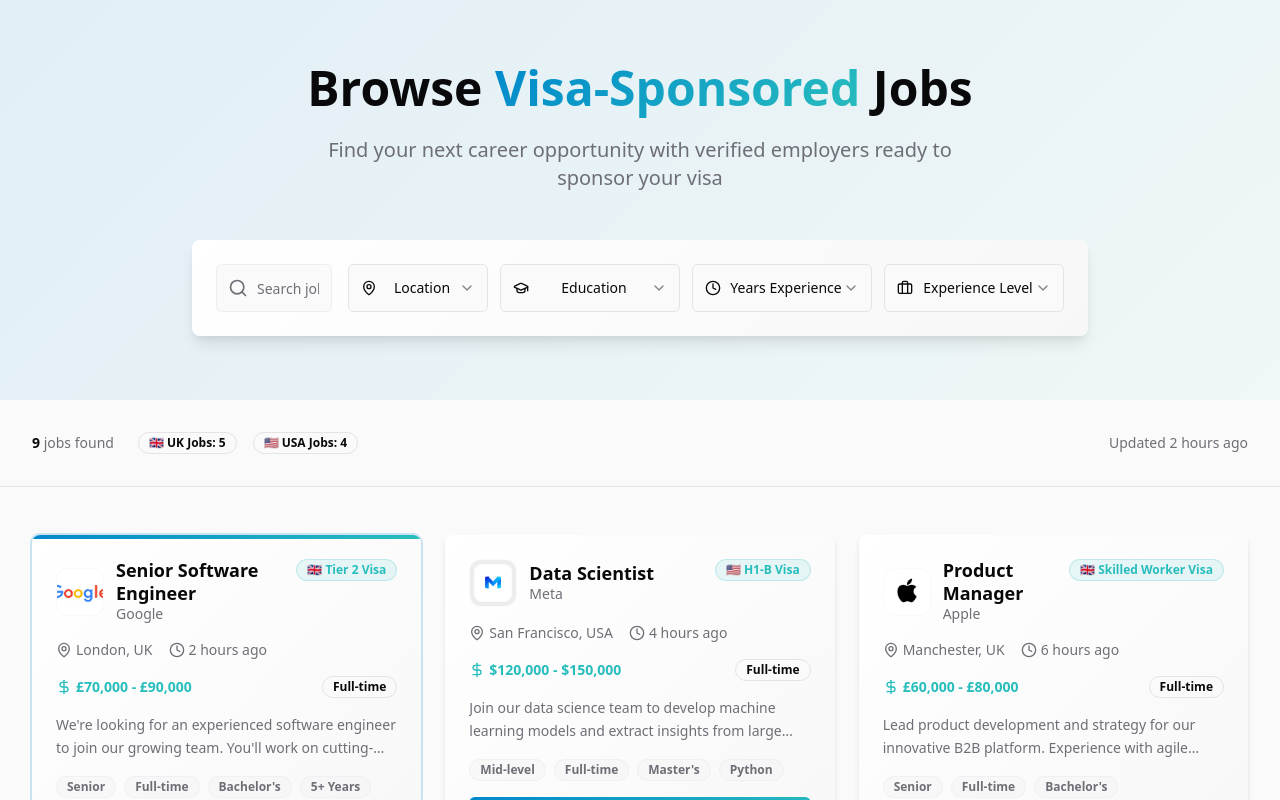
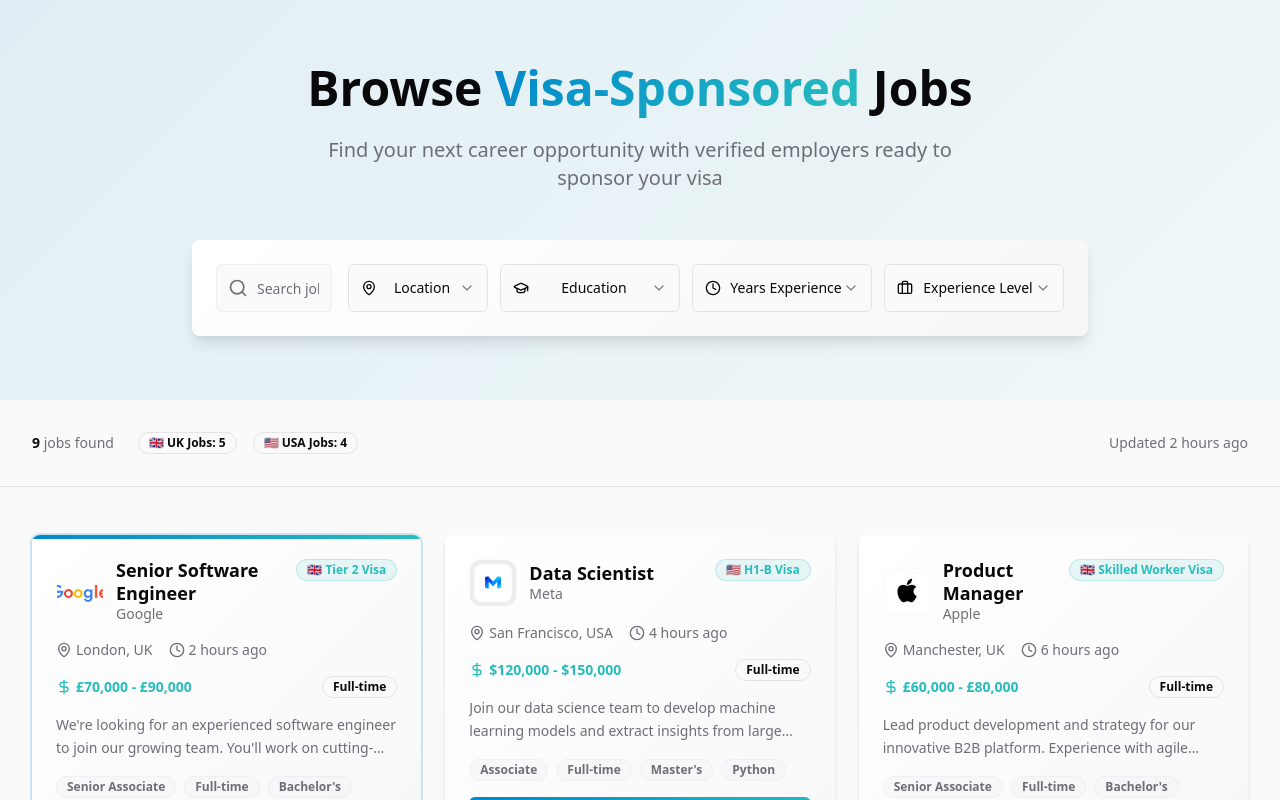
Before and after one commit to Isaacprogi/beem, a React (Vite) app: page /jobs in a window 1280 px wide. Shown: the top 800 px of the page. Built offline with nearby package versions, Linux system fonts and the light colour scheme.

Commit message:
Update experience level filter
Replaced "Mid-Senior level" with "Senior Associate" in the experience level filter. Also updated job labels to reflect the new "Senior Associate" designation where applicable.

```diff
--- a/src/components/JobsList.tsx
+++ b/src/components/JobsList.tsx
@@ -14,7 +14,7 @@ const mockJobs = [
     visaType: "Tier 2 Visa",
     description: "We're looking for an experienced software engineer to join our growing team. You'll work on cutting-edge projects and help build scalable solutions.",
     logo: "/src/assets/google-logo.png",
-    tags: ["Senior", "Full-time", "Bachelor's", "5+ Years"]
+    tags: ["Senior Associate", "Full-time", "Bachelor's", "5+ Years"]
   },
   {
     id: "2",
@@ -28,7 +28,7 @@ const mockJobs = [
     visaType: "H1-B Visa",
     description: "Join our data science team to develop machine learning models and extract insights from large datasets.",
     logo: "/src/assets/microsoft-logo.png",
-    tags: ["Mid-level", "Full-time", "Master's", "Python"]
+    tags: ["Associate", "Full-time", "Master's", "Python"]
   },
   {
     id: "3",
@@ -42,7 +42,7 @@ const mockJobs = [
     visaType: "Skilled Worker Visa",
     description: "Lead product development and strategy for our innovative B2B platform. Experience with agile methodologies required.",
     logo: "/src/assets/amazon-logo.png",
-    tags: ["Senior", "Full-time", "Bachelor's", "Management"]
+    tags: ["Senior Associate", "Full-time", "Bachelor's", "Management"]
   },
   {
     id: "4",
@@ -56,7 +56,7 @@ const mockJobs = [
     visaType: "O-1 Visa",
     description: "Design and maintain cloud infrastructure, automate deployment processes, and ensure system reliability.",
     logo: "/src/assets/tesla-logo.png",
-    tags: ["Mid-level", "Full-time", "Bachelor's", "DevOps"]
+    tags: ["Associate", "Full-time", "Bachelor's", "DevOps"]
   },
   {
     id: "5",
@@ -70,7 +70,7 @@ const mockJobs = [
     visaType: "Tier 2 Visa",
     description: "Create intuitive user experiences for our digital products. Portfolio of mobile and web designs required.",
     logo: "/src/assets/apple-logo.png",
-    tags: ["Mid-level", "Full-time", "Bachelor's", "Design"]
+    tags: ["Associate", "Full-time", "Bachelor's", "Design"]
   },
   {
     id: "6",
@@ -84,7 +84,7 @@ const mockJobs = [
     visaType: "H1-B Visa",
     description: "Build and deploy ML models at scale. Experience with TensorFlow, PyTorch, and cloud platforms required.",
     logo: "/src/assets/meta-logo.png",
-    tags: ["Senior", "Full-time", "Master's", "AI/ML"]
+    tags: ["Senior Associate", "Full-time", "Master's", "AI/ML"]
   },
 ];
 
--- a/src/pages/Jobs.tsx
+++ b/src/pages/Jobs.tsx
@@ -23,7 +23,7 @@ const allJobs = [
     featured: true,
     logo: "/src/assets/google-logo.png",
     url: "https://careers.google.com/",
-    tags: ["Senior", "Full-time", "Bachelor's", "5+ Years"]
+    tags: ["Senior Associate", "Full-time", "Bachelor's", "5+ Years"]
   },
   {
     id: "2",
@@ -38,7 +38,7 @@ const allJobs = [
     description: "Join our data science team to develop machine learning models and extract insights from large datasets using Python, TensorFlow, and AWS.",
     logo: "/src/assets/meta-logo.png",
     url: "https://www.metacareers.com/",
-    tags: ["Mid-level", "Full-time", "Master's", "Python"]
+    tags: ["Associate", "Full-time", "Master's", "Python"]
   },
   {
     id: "3",
@@ -53,7 +53,7 @@ const allJobs = [
     description: "Lead product development and strategy for our innovative B2B platform. Experience with agile methodologies and user research required.",
     logo: "/src/assets/apple-logo.png",
     url: "https://www.apple.com/careers/us/",
-    tags: ["Senior", "Full-time", "Bachelor's", "Management"]
+    tags: ["Senior Associate", "Full-time", "Bachelor's", "Management"]
   },
   {
     id: "4",
@@ -68,7 +68,7 @@ const allJobs = [
     description: "Design and maintain cloud infrastructure, automate deployment processes using Kubernetes, Docker, and ensure system reliability.",
     logo: "/src/assets/microsoft-logo.png",
     url: "https://careers.microsoft.com/",
-    tags: ["Mid-level", "Full-time", "Bachelor's", "DevOps"]
+    tags: ["Associate", "Full-time", "Bachelor's", "DevOps"]
   },
   {
     id: "5",
@@ -83,7 +83,7 @@ const allJobs = [
     description: "Create intuitive user experiences for our digital products. Portfolio of mobile and web designs required. Figma and user testing experience preferred.",
     logo: "/src/assets/tesla-logo.png",
     url: "https://www.tesla.com/careers",
-    tags: ["Mid-level", "Full-time", "Bachelor's", "Design"]
+    tags: ["Associate", "Full-time", "Bachelor's", "Design"]
   },
   {
     id: "6",
@@ -98,7 +98,7 @@ const allJobs = [
     description: "Build and deploy ML models at scale. Experience with TensorFlow, PyTorch, and cloud platforms required. PhD in Computer Science preferred.",
     logo: "/src/assets/amazon-logo.png",
     url: "https://www.amazon.jobs/",
-    tags: ["Senior", "Full-time", "Master's", "AI/ML"]
+    tags: ["Senior Associate", "Full-time", "Master's", "AI/ML"]
   },
   {
     id: "7",
@@ -113,7 +113,7 @@ const allJobs = [
     description: "Develop responsive web applications using React, TypeScript, and modern CSS frameworks. Experience with accessibility standards required.",
     logo: "/src/assets/goldman-sachs-logo.png",
     url: "https://www.goldmansachs.com/careers",
-    tags: ["Mid-level", "Full-time", "Bachelor's", "Frontend"]
+    tags: ["Associate", "Full-time", "Bachelor's", "Frontend"]
   },
   {
     id: "8",
@@ -128,7 +128,7 @@ const allJobs = [
     description: "Implement security measures and conduct vulnerability assessments. Experience with penetration testing and security frameworks required.",
     logo: "/src/assets/microsoft-logo.png",
     url: "https://careers.microsoft.com/",
-    tags: ["Senior", "Full-time", "Bachelor's", "Security"]
+    tags: ["Senior Associate", "Full-time", "Bachelor's", "Security"]
   },
   {
     id: "9",
@@ -143,7 +143,7 @@ const allJobs = [
     description: "Build scalable backend services using Python/Django and PostgreSQL. Experience with microservices architecture and API design preferred.",
     logo: "/src/assets/bny-mellon-logo.png",
     url: "https://www.bny.com/corporate/global/en/careers/work-with-us.html",
-    tags: ["Mid-level", "Full-time", "Bachelor's", "Backend"]
+    tags: ["Associate", "Full-time", "Bachelor's", "Backend"]
   },
 ];
 
@@ -245,7 +245,7 @@ export const Jobs = () => {
                       <SelectItem value="internship">Internship</SelectItem>
                       <SelectItem value="entry-level">Entry level</SelectItem>
                       <SelectItem value="associate">Associate</SelectItem>
-                      <SelectItem value="mid-senior">Mid-Senior level</SelectItem>
+                      <SelectItem value="senior-associate">Senior Associate</SelectItem>
                       <SelectItem value="director">Director</SelectItem>
                       <SelectItem value="executive">Executive</SelectItem>
                     </SelectContent>
```
